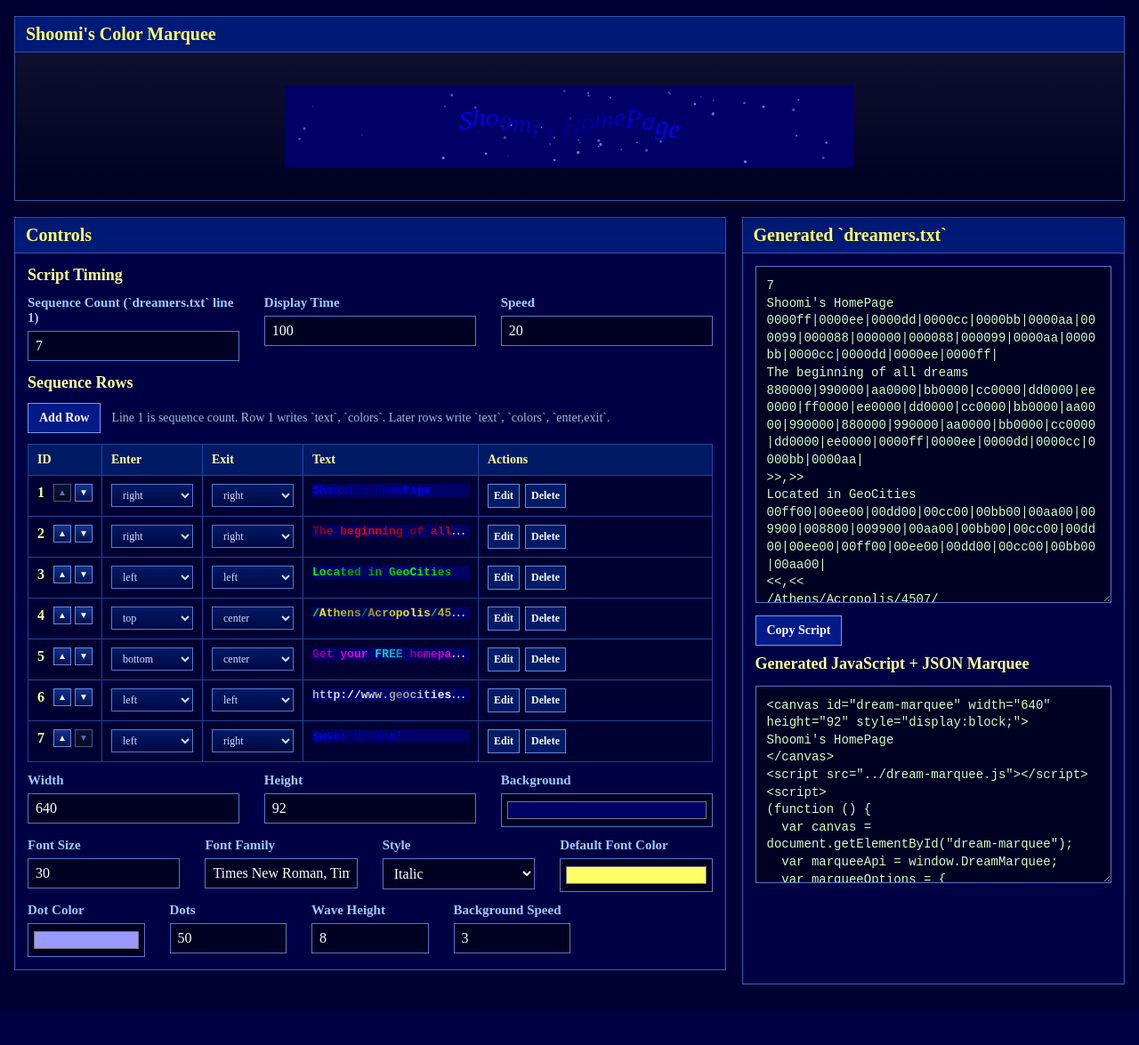
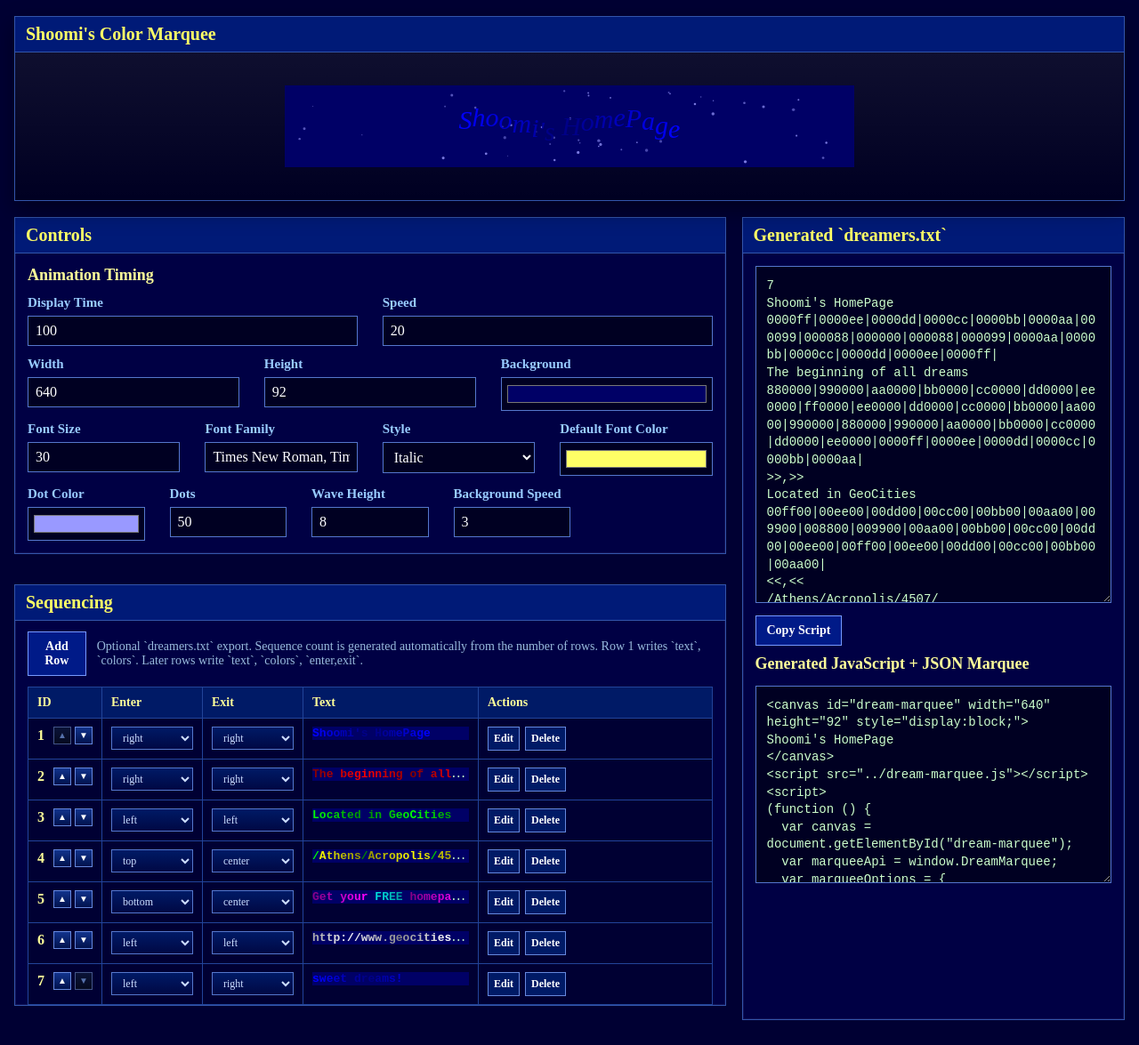
Before and after one commit to lewismoten/Athens-Acropolis-4507, a PHP site: page /marquee/index.html in a window 1280 px wide. Shown: the whole page at 89% size. Before the commit the page ends 1135 px from the top, so only its background shows below. Run offline with PHP 8.4, Linux system fonts and the light colour scheme.

Commit message:
move sequencing into its own section

```diff
--- a/marquee/index.css
+++ b/marquee/index.css
@@ -23,6 +23,12 @@ A {
 }
 
 .layout-grid > * {
+  min-width: 0;
+}
+
+.editor-stack {
+  display: grid;
+  gap: 18px;
   min-width: 0;
 }
 
@@ -101,6 +107,10 @@ A {
 
 .field-row-3 {
   grid-template-columns: 0.7fr 1.6fr 1fr;
+}
+
+.field-row-2-equal {
+  grid-template-columns: repeat(2, 1fr);
 }
 
 .field-row-3-equal {
--- a/marquee/index.html
+++ b/marquee/index.html
@@ -22,17 +22,13 @@
     </DIV>
 
     <DIV CLASS="layout-grid">
+      <DIV CLASS="editor-stack">
         <FORM CLASS="panel control-panel" ID="marquee-form">
           <DIV CLASS="panel-heading">Controls</DIV>
 
-        <DIV CLASS="subheading">Script Timing</DIV>
+          <DIV CLASS="subheading">Animation Timing</DIV>
 
-        <DIV CLASS="field-row field-row-3-equal">
-          <LABEL CLASS="field">
-            <SPAN CLASS="field-label">Sequence Count (`dreamers.txt` line 1)</SPAN>
-            <INPUT ID="marquee-delay-count" CLASS="field-input" TYPE="number" MIN="0" MAX="999" VALUE="7" READONLY>
-          </LABEL>
-
+          <DIV CLASS="field-row field-row-2-equal">
             <LABEL CLASS="field">
               <SPAN CLASS="field-label">Display Time</SPAN>
               <INPUT ID="marquee-display-time" CLASS="field-input" TYPE="number" MIN="1" MAX="999" VALUE="100">
@@ -42,28 +38,6 @@
               <SPAN CLASS="field-label">Speed</SPAN>
               <INPUT ID="marquee-animation-speed" CLASS="field-input" TYPE="number" MIN="1" MAX="120" STEP="1" VALUE="20">
             </LABEL>
-        </DIV>
-
-        <DIV CLASS="subheading">Sequence Rows</DIV>
-
-        <DIV CLASS="sequence-toolbar">
-          <BUTTON ID="add-row" TYPE="button" CLASS="action-button">Add Row</BUTTON>
-          <SPAN CLASS="helper-copy">Line 1 is sequence count. Row 1 writes `text`, `colors`. Later rows write `text`, `colors`, `enter,exit`.</SPAN>
-        </DIV>
-
-        <DIV CLASS="sequence-grid" ID="sequence-grid">
-          <TABLE CLASS="sequence-table">
-            <THEAD>
-              <TR>
-                <TH>ID</TH>
-                <TH>Enter</TH>
-                <TH>Exit</TH>
-                <TH>Text</TH>
-                <TH>Actions</TH>
-              </TR>
-            </THEAD>
-            <TBODY ID="sequence-grid-body"></TBODY>
-          </TABLE>
           </DIV>
 
           <DIV CLASS="field-row field-row-3-equal">
@@ -132,6 +106,30 @@
           </DIV>
         </FORM>
 
+        <FORM CLASS="panel sequencing-panel" ID="sequence-form">
+          <DIV CLASS="panel-heading">Sequencing</DIV>
+          <DIV CLASS="sequence-toolbar">
+            <BUTTON ID="add-row" TYPE="button" CLASS="action-button">Add Row</BUTTON>
+            <SPAN CLASS="helper-copy">Optional `dreamers.txt` export. Sequence count is generated automatically from the number of rows. Row 1 writes `text`, `colors`. Later rows write `text`, `colors`, `enter,exit`.</SPAN>
+          </DIV>
+
+          <DIV CLASS="sequence-grid" ID="sequence-grid">
+            <TABLE CLASS="sequence-table">
+              <THEAD>
+                <TR>
+                  <TH>ID</TH>
+                  <TH>Enter</TH>
+                  <TH>Exit</TH>
+                  <TH>Text</TH>
+                  <TH>Actions</TH>
+                </TR>
+              </THEAD>
+              <TBODY ID="sequence-grid-body"></TBODY>
+            </TABLE>
+          </DIV>
+        </FORM>
+      </DIV>
+
       <DIV CLASS="panel code-panel">
         <DIV CLASS="panel-heading">Generated `dreamers.txt`</DIV>
         <TEXTAREA ID="marquee-code" CLASS="code-output" ROWS="18" READONLY></TEXTAREA>
--- a/marquee/index.js
+++ b/marquee/index.js
@@ -25,7 +25,6 @@
   }
 
   var fields = {
-    delayCount: document.getElementById("marquee-delay-count"),
     displayTime: document.getElementById("marquee-display-time"),
     fontSize: document.getElementById("marquee-font-size"),
     width: document.getElementById("marquee-width"),
@@ -138,9 +137,6 @@
     if (previewCanvas) {
       previewCanvas.style.width = config.width + "px";
       previewCanvas.style.height = config.height + "px";
-    }
-    if (fields.delayCount) {
-      fields.delayCount.value = String(rows.length);
     }
     renderSequenceGrid(config.background);
     codeOutput.value = buildDreamersScript(config, rows);
```
Lines whose indentation alone changed are shown as unchanged.
